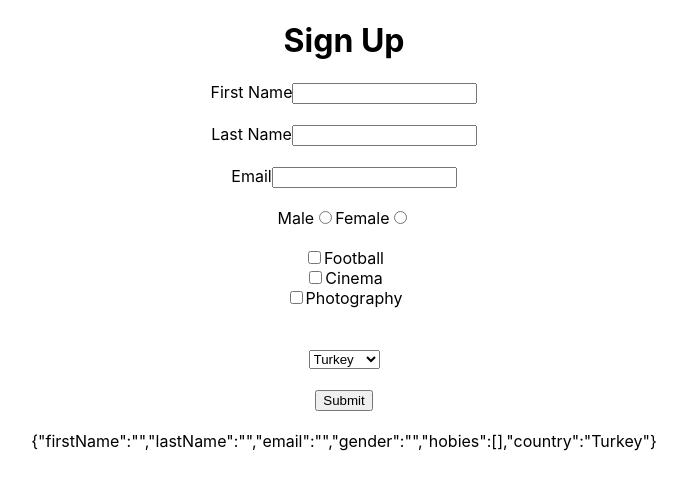
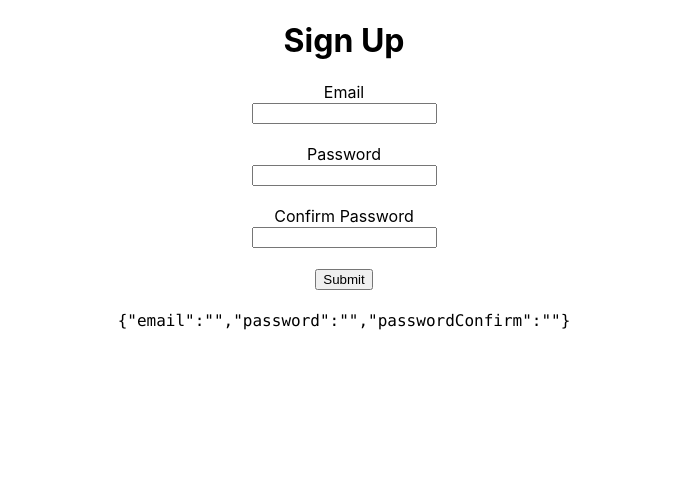
Before and after one commit to GokalpAvcu/kodluyoruz-react-studies, a React (Create React App) app in the folder 8-formik/: page / in a window 1280 px wide. Shown: the top 490 px of the page, without its empty margins (296-983 px from the left). Built offline with nearby package versions, Linux system fonts and the light colour scheme.

Commit message:
add formik

```diff
--- a/8-formik/package.json
+++ b/8-formik/package.json
@@ -10,7 +10,8 @@
     "react": "^17.0.2",
     "react-dom": "^17.0.2",
     "react-scripts": "5.0.0",
-    "web-vitals": "^2.1.4"
+    "web-vitals": "^2.1.4",
+    "yup": "^0.32.11"
   },
   "scripts": {
     "start": "react-scripts start",
--- a/8-formik/src/App.css
+++ b/8-formik/src/App.css
@@ -1,38 +1,7 @@
-.App {
+.App{
   text-align: center;
 }
 
-.App-logo {
-  height: 40vmin;
-  pointer-events: none;
+label{
+  display:block;
 }
-
-@media (prefers-reduced-motion: no-preference) {
-  .App-logo {
-    animation: App-logo-spin infinite 20s linear;
-  }
-}
-
-.App-header {
-  background-color: #282c34;
-  min-height: 100vh;
-  display: flex;
-  flex-direction: column;
-  align-items: center;
-  justify-content: center;
-  font-size: calc(10px + 2vmin);
-  color: white;
-}
-
-.App-link {
-  color: #61dafb;
-}
-
-@keyframes App-logo-spin {
-  from {
-    transform: rotate(0deg);
-  }
-  to {
-    transform: rotate(360deg);
-  }
-}
--- a/8-formik/src/App.js
+++ b/8-formik/src/App.js
@@ -1,93 +1,15 @@
 import './App.css';
 
-import {  useFormik } from 'formik';
+import Signup from './components/Signup'
+
+
 
 function App() {
-  const {handleSubmit, handleChange, values} = useFormik({
-    initialValues: {
-      firstName: '',
-      lastName: '',
-      email: '',
-      gender: '',
-      hobies: [],
-      country:"Turkey"
-    },
-    onSubmit: (values) => {
-      console.log(values);
-    },
-  });
 
-  return (
-    <div className="App">
-      <h1>Sign Up</h1>
+  return <div className='App'>
+      <Signup/>
+    </div>;
 
-        <form onSubmit={handleSubmit}>
-        <label htmlFor="firstName">First Name</label>
-        <input name="firstName" value={values.firstName} onChange={handleChange} />
-
-        <br/>
-        <br/>
-
-        <label htmlFor="lastName">Last Name</label>
-        <input name="lastName" value={values.lastName} onChange={handleChange} />
-
-
-        <br/>
-        <br/>
-
-        <label htmlFor="email">Email</label>
-        <input name="email" value={values.email}  onChange={handleChange} />
-
-        <br/>
-        <br/>
-
-        <span>Male</span>
-        <input type="radio" name="gender" value="male" onChange={handleChange} checked={values.gender ==="male"} />
-
-        <span>Female</span>
-        <input type="radio" name="gender" value="female" onChange={handleChange} checked={values.gender ==="female"}/>
-
-        <br />
-        <br />
-
-        <div>
-          <input type="checkbox" name="hobies" value="Football" onChange={handleChange} />
-          Football
-        </div>
-
-        <div>
-          <input type="checkbox" name='hobies' value="Cinema" onChange={handleChange} />
-          Cinema
-        </div>
-
-        <div>
-          <input type="checkbox" name='hobies' value="Photography" onChange={handleChange} />
-          Photography
-        </div>
-
-        <br />
-        <br />
-
-        <select name="country" value={values.country} onChange={handleChange}>
-        <option value="Turkey">Turkey</option>
-        <option value="England">England</option>
-        <option value="USA">USA</option>
-
-        </select>
-
-        <br />
-        <br />
-
-
-        <button type="submit">Submit</button>
-
-        <br />
-        <br />
-
-        {JSON.stringify(values)}
-      </form>
-    </div>
-  );
 }
 
 export default App;
--- /dev/null
+++ b/8-formik/src/components/Signup.js
@@ -0,0 +1,56 @@
+
+import {  useFormik } from 'formik';
+
+import validationSchema from "./validations";
+
+function Signup() {
+    const {handleSubmit, handleChange, values} = useFormik({
+        initialValues: {
+          email: "",
+          password:"",
+          passwordConfirm: "",
+
+        },
+        onSubmit: (values) => {
+          console.log(values);
+        },
+        validationSchema,
+      });
+
+  return (
+    <div>
+      <h1>Sign Up</h1>
+
+        <form onSubmit={handleSubmit}>
+        <label>Email</label>
+        <input name="email" value={values.email}  onChange={handleChange} />
+
+        <br/>
+        <br/>
+
+        <label>Password</label>
+        <input name="password" value={values.password}  onChange={handleChange} />
+
+        <br/>
+        <br/>
+
+        <label>Confirm Password</label>
+        <input name="confirmPassword" value={values.passwordConfirm}  onChange={handleChange} />
+
+
+
+        <br />
+        <br />
+
+        <button type="submit">Submit</button>
+
+        <br />
+        <br />
+
+        <code>{JSON.stringify(values)}</code>
+      </form>
+    </div>
+  )
+}
+
+export default Signup
--- /dev/null
+++ b/8-formik/src/components/validations.js
@@ -0,0 +1,9 @@
+import { object, string, number, date, InferType } from 'yup';
+
+const validations = object({
+    email: string().email(),
+    password: string().min(5).required(),
+    passwordConfirm: string().oneOf([('password')]).required(),
+});
+
+  export default validations;
```
Also changed, not shown: 1 other file (tests, documents, lock files or other folders).
